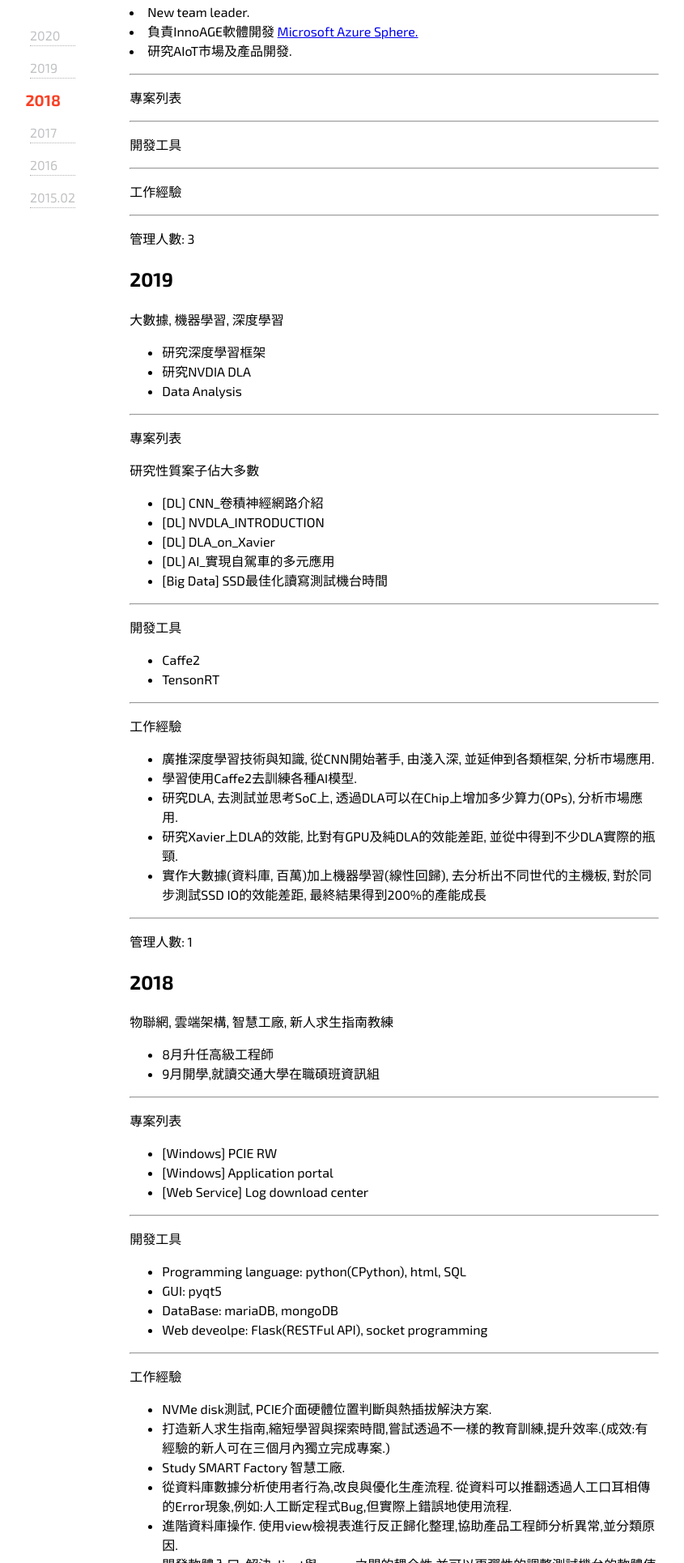
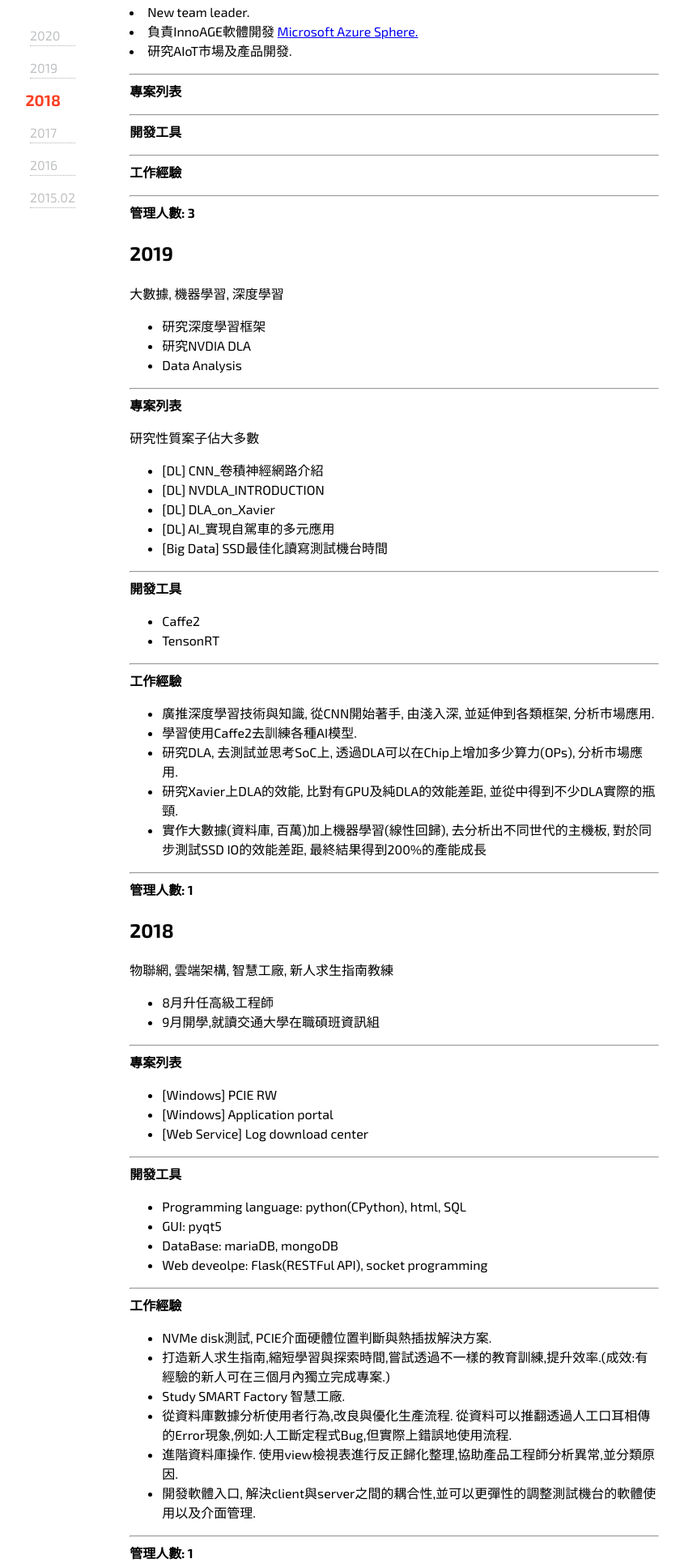
Before and after one commit to Shaing/ahtimeline, a plain HTML site: page index.html in a window 1280 px wide. Shown: the part 113-2043 px from the top of the page at 81% size, without its empty margins (153-998 px from the left). Drawn offline with nearby package versions, Linux system fonts and the light colour scheme.

Commit message:
modify small topic

```diff
--- a/index.html
+++ b/index.html
@@ -98,19 +98,19 @@
                 <ul>
                 </ul>
                 <hr>
-                <p>專案列表</p>
+                <b>專案列表</b>
                 <ul>
                 </ul>
                 <hr>
-                <p>開發工具</p>
+                <b>開發工具</b>
                 <ul>
                 </ul>
                 <hr>
-                <p>工作經驗</p>
+                <b>工作經驗</b>
                 <ul>
                 </ul>
                 <hr>
-                <p>管理人數: 3</p>
+                <b>管理人數: 3</b>
                 <ul>
                 </ul>
                 <h2 class="milestone">2019</h2>
@@ -121,7 +121,7 @@
                     <li>Data Analysis</li>
                 </ul>
                 <hr>
-                <p>專案列表</p>
+                <b>專案列表</b>
                 <p>研究性質案子佔大多數</p>
                 <ul>
                     <li>[DL] CNN_卷積神經網路介紹</li>
@@ -131,14 +131,14 @@
                     <li>[Big Data] SSD最佳化讀寫測試機台時間</li>
                 </ul>
                 <hr>
-                <p>開發工具</p>
+                <b>開發工具</b>
                 <ul>
                     <li>Caffe2</li>
                     <li>TensonRT</li>
                 </ul>
 
                 <hr>
-                <p>工作經驗</p>
+                <b>工作經驗</b>
                 <ul>
                     <li>廣推深度學習技術與知識, 從CNN開始著手, 由淺入深, 並延伸到各類框架, 分析市場應用.</li>
                     <li>學習使用Caffe2去訓練各種AI模型.</li>
@@ -147,7 +147,7 @@
                     <li>實作大數據(資料庫, 百萬)加上機器學習(線性回歸), 去分析出不同世代的主機板, 對於同步測試SSD IO的效能差距, 最終結果得到200%的產能成長</li>
                 </ul>
                 <hr>
-                <p>管理人數: 1</p>
+                <b>管理人數: 1</b>
                 <ul>
                 </ul>
                 <h2 class="milestone">2018</h2>
@@ -157,14 +157,14 @@
                     <li>9月開學,就讀交通大學在職碩班資訊組</li>
                 </ul>
                 <hr>
-                <p>專案列表</p>
+                <b>專案列表</b>
                 <ul>
                     <li>[Windows] PCIE RW</li>
                     <li>[Windows] Application portal</li>
                     <li>[Web Service] Log download center</li>
                 </ul>
                 <hr>
-                <p>開發工具</p>
+                <b>開發工具</b>
                 <ul>
                     <li>Programming language: python(CPython), html, SQL</li>
                     <li>GUI: pyqt5</li>
@@ -172,7 +172,7 @@
                     <li>Web deveolpe: Flask(RESTFul API), socket programming</li>
                 </ul>
                 <hr>
-                <p>工作經驗</p>
+                <b>工作經驗</b>
                 <ul>
                     <li>NVMe disk測試, PCIE介面硬體位置判斷與熱插拔解決方案.</li>
                     <li>打造新人求生指南,縮短學習與探索時間,嘗試透過不一樣的教育訓練,提升效率.(成效:有經驗的新人可在三個月內獨立完成專案.)</li>
@@ -182,7 +182,7 @@
                     <li>開發軟體入口, 解決client與server之間的耦合性,並可以更彈性的調整測試機台的軟體使用以及介面管理.</li>
                 </ul>
                 <hr>
-                <p>管理人數: 1</p>
+                <b>管理人數: 1</b>
                 <ul>
                 </ul>
                 <h2 class="milestone">2017</h2>
@@ -194,7 +194,7 @@
                     <li>版本控制</li>
                 </ul>
                 <hr>
-                <p>專案列表</p>
+                <b>專案列表</b>
                 <ul>
                     <li>[Windows] iPacker</li>
                     <li>[Windows] QCheck</li>
@@ -204,7 +204,7 @@
                     <li>[Linux] FIO Wrapper test with GUI</li>
                 </ul>
                 <hr>
-                <p>開發工具</p>
+                <b>開發工具</b>
                 <ul>
                     <li>Programming language: C/C++</li>
                     <li>Compiler: gcc/g++ / MSVC</li>
@@ -213,7 +213,7 @@
                     <li>DataBase: SQLite3</li>
                 </ul>
                 <hr>
-                <p>工作經驗</p>
+                <b>工作經驗</b>
                 <ul>
                     <li>軟體開發環境建立</li>
                     <li>從無到有開發桌面應用程式(GUI / CLI)</li>
@@ -235,14 +235,14 @@
                     <li>10 - 12月 (pre)軟體工程師</li>
                 </ul>
                 <hr>
-                <p>工作職責</p>
+                <b>工作職責</b>
                 <ul>
                     <li>MP & RW TOOL測試與軟體除錯</li>
                     <li>SSD FW行為利用軟體測試除錯及反饋給FW-RD</li>
                     <li>從生產端的角度分析NAND Flash體質並進行最佳化生產配置</li>
                 </ul>
                 <hr>
-                <p>工作經驗</p>
+                <b>工作經驗</b>
                 <ul>
                     <li>從軟體角度切入,思考如何增加自動化覆蓋率去縮減生產手法及防呆. 人工建立的資料流,改轉換至自動化的方式串接.</li>
                     <li>排除硬體到驅動程式與FW間所產生的相容性問題. 交叉驗證的手法,收斂問題,避免相容性異常的組合.</li>
@@ -256,7 +256,7 @@
                     <li>05 - 12月 工程師</li>
                 </ul>
                 <hr>
-                <p>工作職責</p>
+                <b>工作職責</b>
                 <ul>
                     <li>撰寫生產SOP</li>
                     <li>撰寫生產作業指導書</li>
@@ -264,7 +264,7 @@
                     <li>USB客製專案生產導入</li>
                 </ul>
                 <hr>
-                <p>工作經驗</p>
+                <b>工作經驗</b>
                 <ul>
                     <li>SSD製造,生產,測試. 負責2.5"&1.8" form factor.</li>
                     <li>配置桌機及作業系統,安排測試軟體搭配生產流程. 負責MPTOOL&RW TEST TOOL使用者規劃.</li>
```
